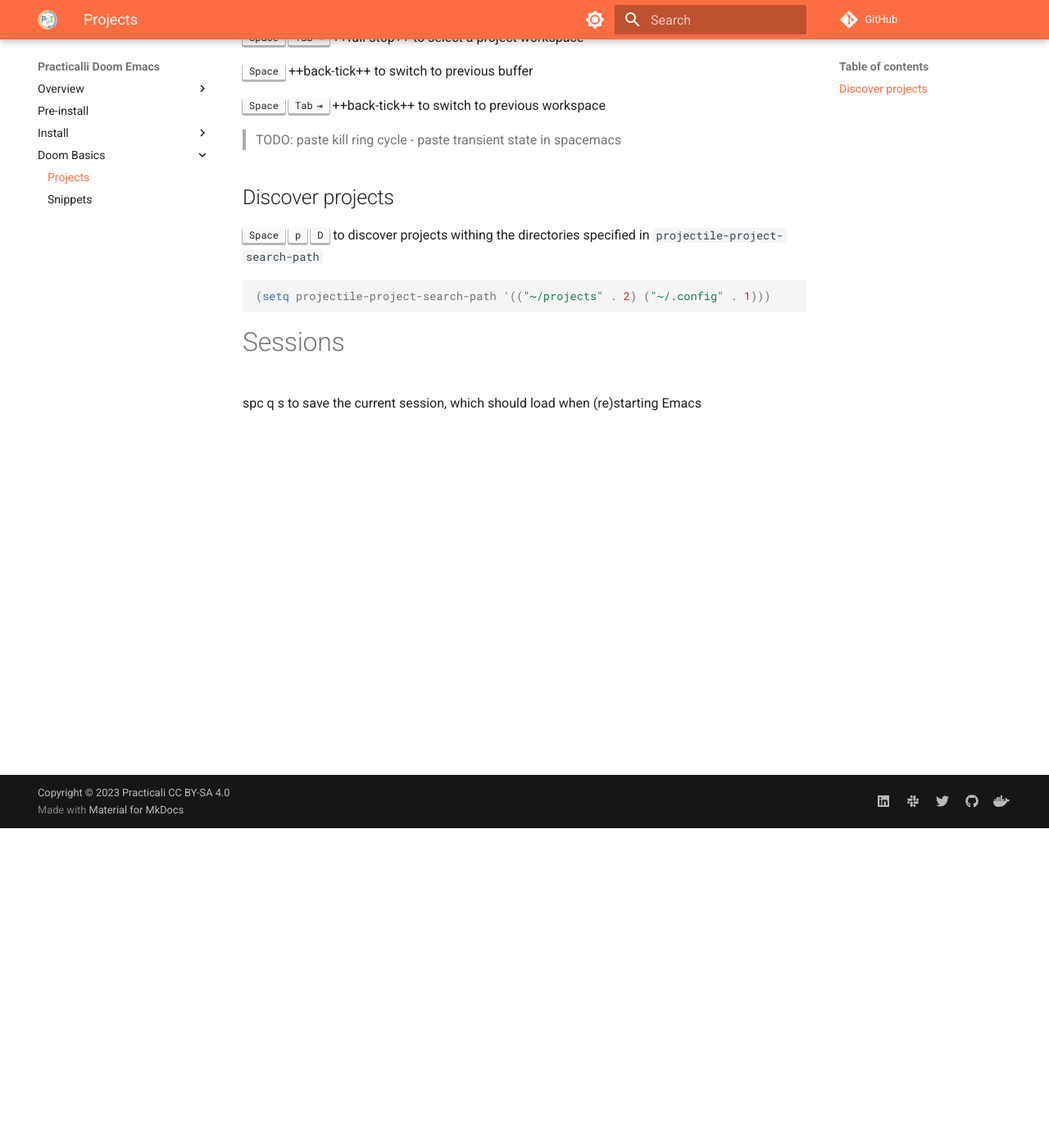
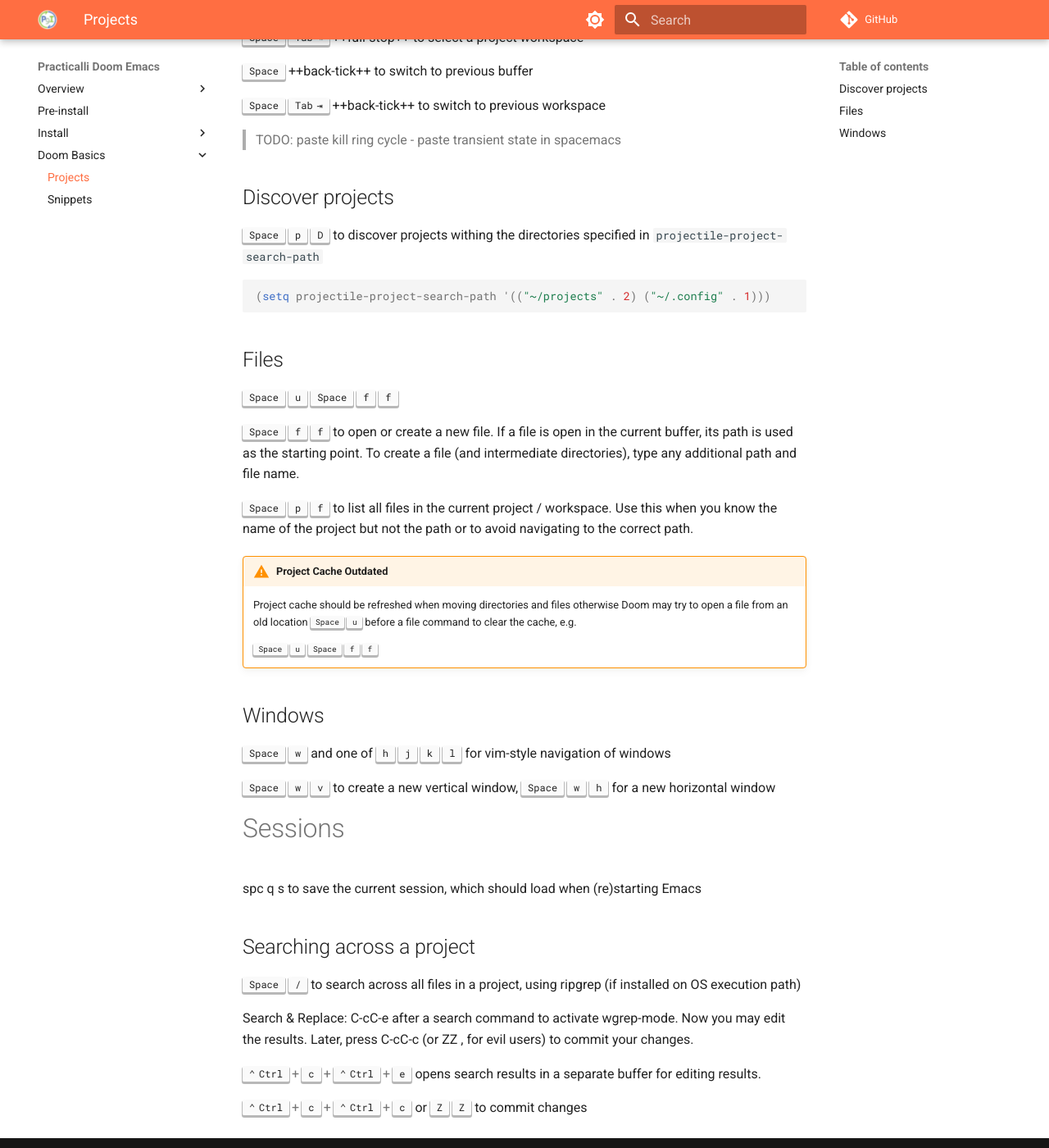
Before and after one commit to practicalli/doom-emacs, an MkDocs documentation site: the page built from docs/basics/projects.md, in a window 1280 px wide and 1400 px high, scrolled down 390 px. Shown: the whole window at 82% size. Built offline with MkDocs 1.6.1 and Material for MkDocs 9.7.7, drawn with Linux system fonts in a browser that asks for light colours; comment, search, counter and statistics services are not loaded.

Commit message:
basics: project files, windows, sessions and searching

````diff
--- a/docs/basics/projects.md
+++ b/docs/basics/projects.md
@@ -29,6 +29,43 @@
 ```
 
 
+## Files
+
+++spc++ ++"u"++ ++spc++ ++"f"++ ++"f"++
+
+++spc++ ++"f"++ ++"f"++ to open or create a new file.  If a file is open in the current buffer, its path is used as the starting point.  To create a file (and intermediate directories), type any additional path and file name.
+
+++spc++ ++"p"++ ++"f"++ to list all files in the current project / workspace.  Use this when you know the name of the project but not the path or to avoid navigating to the correct path.
+
+
+!!! WARNING "Project Cache Outdated"
+    Project cache should be refreshed when moving directories and files otherwise Doom may try to open a file from an old location
+    ++spc++ ++"u"++ before a file command to clear the cache, e.g.
+
+    ++spc++ ++"u"++ ++spc++ ++"f"++ ++"f"++
+
+
+
+## Windows
+
+++spc++ ++"w"++ and one of ++"h"++ ++"j"++ ++"k"++ ++"l"++ for vim-style navigation of windows
+
+++spc++ ++"w"++ ++"v"++ to create a new vertical window, ++spc++ ++"w"++ ++"h"++ for a new horizontal window
+
+
 # Sessions
 
 spc q s to save the current session, which should load when (re)starting Emacs
+
+
+
+## Searching across a project
+
+++spc++ ++slash++ to search across all files in a project, using ripgrep (if installed on OS execution path)
+
+
+Search & Replace: C-cC-e after a search command to activate wgrep-mode. Now you may edit the results. Later, press C-cC-c (or ZZ , for evil users) to commit your changes.
+
+++ctrl+"c"+ctrl+"e"++ opens search results in a separate buffer for editing results.
+
+++ctrl+"c"+ctrl+"c"++  or ++z++ ++z++ to commit changes
````
Also changed, not shown: docs/install/doom-configuration.md (+0 -6 lines).
